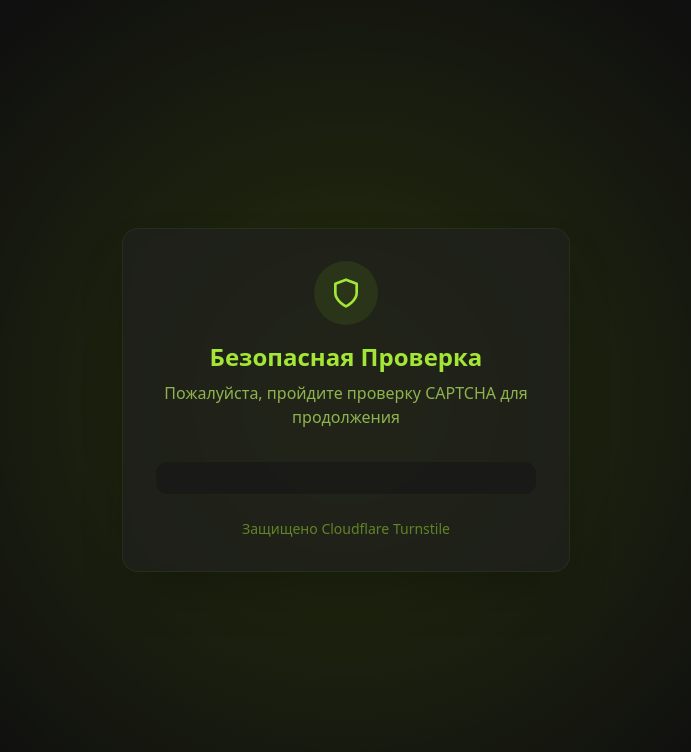
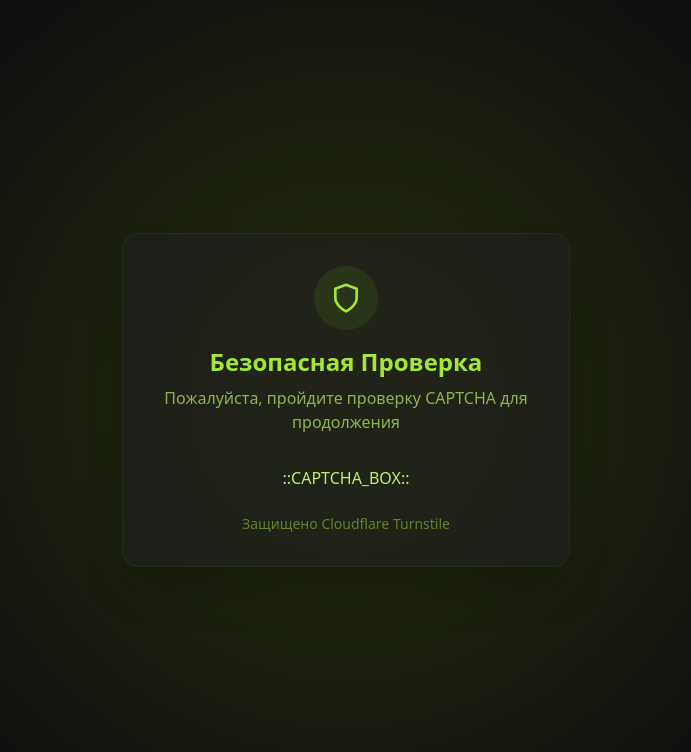
Before and after one commit to rossek22/rossek22.github.io, a plain HTML site: page index.html in a window 1280 px wide. Shown: the whole page, without its empty margins (294-985 px from the left). Drawn offline with nearby package versions, Linux system fonts and the light colour scheme.

Commit message:
Update index.html

```diff
--- a/index.html
+++ b/index.html
@@ -52,16 +52,8 @@
         <p class="text-lime-300/70">Пожалуйста, пройдите проверку CAPTCHA для продолжения</p>
       </div>
 
-      <div class="relative">
-        <form onsubmit="handleSubmit(event)" class="space-y-6 relative z-10">
-          <div class="flex justify-center p-4 bg-[#181818A8] rounded-xl border border-lime-900/20">
-            <!-- Cloudflare Turnstile CAPTCHA -->
-            <div class="cf-turnstile" data-sitekey="0x4AAAAAABCCkk-OUD_f3z14"></div>
-          </div>
-
-          <div class="mt-6 text-center">
-          </div>
-        </form>
+      <div class="relative flex items-center justify-center">
+        <div>::CAPTCHA_BOX::</div>
       </div>
 
       <div class="mt-6 text-center text-lime-400/50 text-sm">
```
